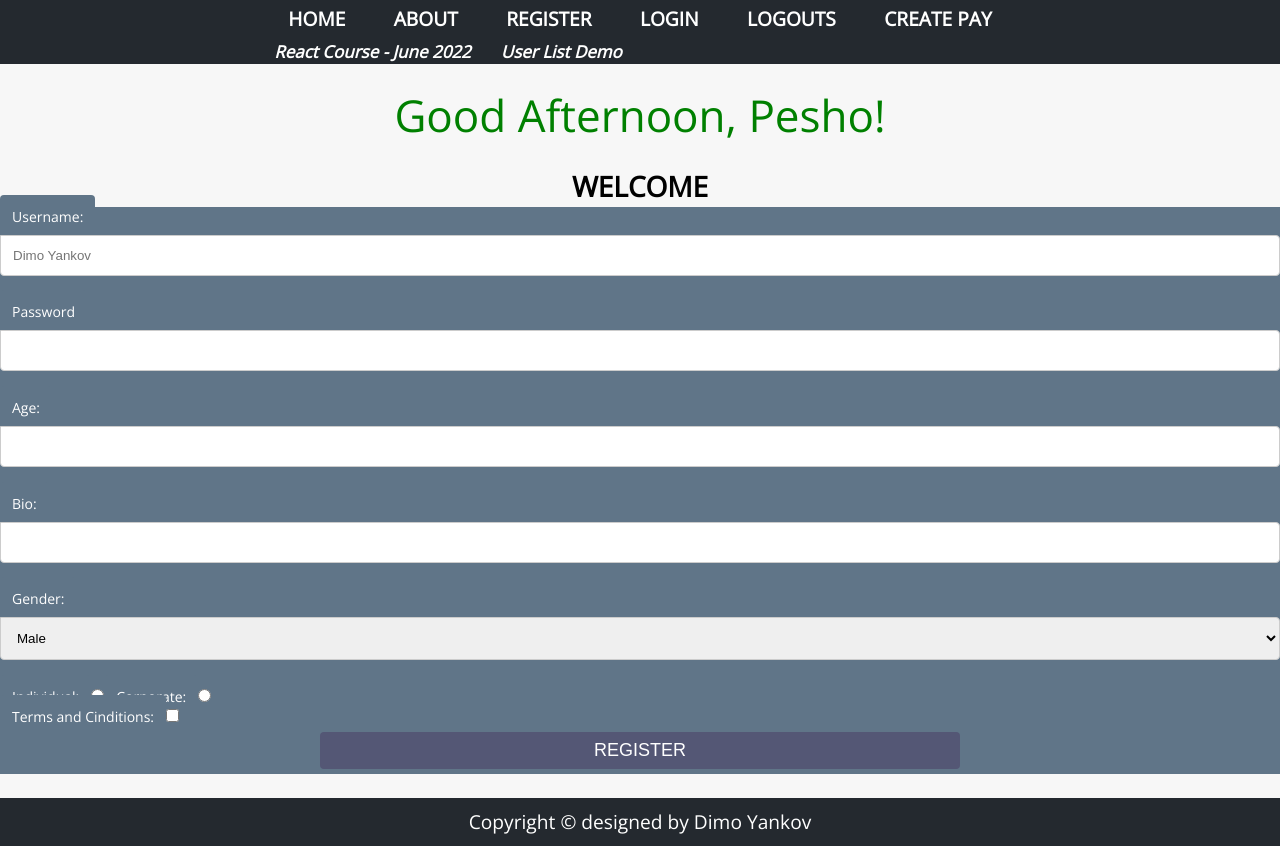
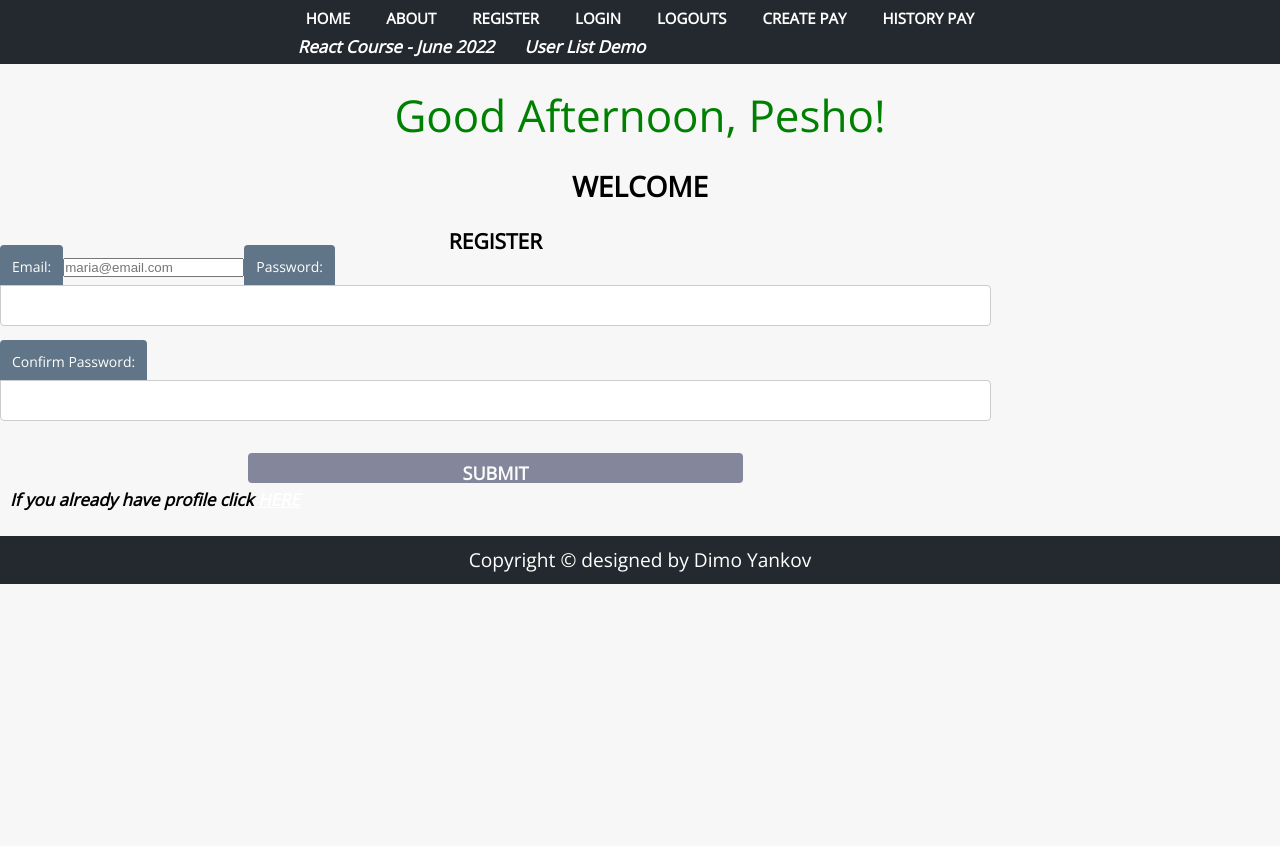
Before and after one commit to dimobs/client, a React (Create React App) app: page /register in a window 1280 px wide. After the commit the page ends 800 px from the top, so only its background shows below. Built offline with nearby package versions, Linux system fonts and the light colour scheme.

Commit message:
create pay and history pay

```diff
--- a/package.json
+++ b/package.json
@@ -7,6 +7,7 @@
     "react-dom": "^18.2.0",
     "react-router-dom": "^6.6.2",
     "react-scripts": "5.0.1",
+    "uniqid": "^5.4.0",
     "web-vitals": "^2.1.4"
   },
   "scripts": {
--- a/src/App.js
+++ b/src/App.js
@@ -4,16 +4,33 @@ import { Search } from './components/search/Search';
 import { UserList } from './components/user-list/UserList';
 import './App.css';
 import Salute from './services/Salute/Salute';
-import { Routes, Route } from 'react-router-dom';
+import { Routes, Route, useNavigate } from 'react-router-dom';
 // import { NotFound } from './pages/error/NotFound';
 import { Producs } from './pages/producs/Producs';
 import { Home } from './pages/home/Home';
 import { Login1 } from './pages/loginPage/Login1';
 import Register from './pages/loginPage/Register';
 import { CreatePay } from './pages/pays/CreatePay';
-
+import { useState } from 'react';
+import uniqid from 'uniqid'
+import { HistoryPage } from './pages/pays/HistoryPage';
 
 function App() {
+    const [pay, setPay] = useState([]);
+const navigate = useNavigate();
+
+const addPayHandler = (payData) => {
+setPay(state => [
+    ...state,
+    {
+        ...payData,
+        _id: uniqid
+    }
+]);
+
+navigate('/')
+}
+
     return (
         <div>
             <Salute />
@@ -21,7 +38,8 @@ function App() {
                 <Route path="/" element={<Home />} />
                 <Route path="/login" element={<Login1 />} />
                 <Route path="/register" element={<Register />} />
-                <Route path="/createPay" element={<CreatePay />} />
+                <Route path="/createPay" element={<CreatePay addPayHandler={addPayHandler}  />} />
+                <Route path="/historyPay" element={<HistoryPage pays={pay}  />} />
                 {/* <Route path="/login" element={<Register />} /> */}
                 {/* <Route path="/register" element={<Register />} /> */}
                 {/* <Route path="/search" element={<Search />} /> */}
--- a/src/components/common/Header.js
+++ b/src/components/common/Header.js
@@ -14,6 +14,7 @@ return (
                         <li><Link to="/login">Login</Link></li>
                         <li><Link to="/logout">Logouts</Link></li>
                         <li><Link to="/createPay">Create Pay</Link></li>
+                        <li><Link to="/historyPay">History Pay</Link></li>
                 </ul>
             </nav>
             <span className="course">React Course - June 2022</span>
--- a/src/components/common/common.module.css
+++ b/src/components/common/common.module.css
@@ -3,5 +3,6 @@ ul {
 }
 
 li {
-    margin: 5px;
+    margin: 3px;
+    font-size: 15px;
 }
--- a/src/components/user-list/user-edit/UserEdit.js
+++ b/src/components/user-list/user-edit/UserEdit.js
@@ -24,7 +24,7 @@ export const UserEdit = ({
                                 <label htmlFor="firstName">First name</label>
                                 <div className="input-wrapper">
                                     <span><i className="fa-solid fa-user"></i></span>
-                                    <input id="firstName" name="firstName" type="text" defaultValue={user.firstName} />
+                                    <input id="firstName" name="firstName" type="text" />
                                 </div>
                                 <p className="form-error">
                                     First name should be at least 3 characters long!
--- a/src/pages/loginPage/Register.js
+++ b/src/pages/loginPage/Register.js
@@ -1,82 +1,31 @@
-import { useState } from 'react';
-
-function Register() {
-    const [values, setValues] = useState({
-        username: "",
-        password: "",
-        age: "",
-        bio: "",
-         gender: "",
-        userType: "cororate",
-        tac: false,
-    });
-
-    const changeHandler = (e) => {
-        setValues(state => ({
-            ...state,
-            [e.target.name]: e.target.type == 'checkbox' ? e.target.checked : e.target.value
-        }));
-    };
-
-    const submitHandler = (e) => {
-        e.prevetDefault();
-        console.log(values);
-    }
-
+const Register = () => {
     return (
-        <div className=''>
-            <header className="">
-                <form action="" onSubmit={submitHandler}>
-                    <div className=''>
-                        <label htmlFor="username">Username:</label>
-                        <input
-                            id='username'
-                            type="text"
-                            name='username'
-                            onChange={changeHandler}
-                            value={values.username}
-                            placeholder='Dimo Yankov'
-                        />
-                    </div>
-                    <div>
-                        <label htmlFor="password">Password</label>
-                        <input type="password" id='password' name='password' value={values.password} onChange={changeHandler} />
-                    </div>
-                    <div>
-                        <label htmlFor="age">Age:</label>
-                        <input type="number" id='age' name='age' value={values.age} onChange={changeHandler} />
-                    </div>
-                    <div>
-                        <label htmlFor="bio">Bio:</label>
-                        <input type="text" id='bio' name='bio' value={values.bio} onChange={changeHandler} />
-                    </div>
-                    <div>
-                        <label htmlFor="gender">Gender:</label>
-                        <select name="gender" id="gender" value={values.gender} onChange={changeHandler}>
-                            <option value="m">Male</option>
-                            <option value="f">Female</option>
-                        </select>
-                    </div>
-                    <div>
-                        <label htmlFor="individual-user-type">Individual:</label>
-                        <input type="radio" name="userType" value='individual' id='índividual' onChange={changeHandler} />
-                        <label htmlFor="corporate-user-type">Corporate:</label>
-                        <input type="radio" name='userType' value="corporatate" id="corporate-user-type" onChange={changeHandler} />
-                    </div>
-                    <div>
-                        <label htmlFor="tac">Terms and Cinditions:</label>
-                        <input type="checkbox" name='tac' id='tac' checked={values.tac} onChange={changeHandler} />
-                    </div>
-
-                    <div>
-                        <input type="submit" value='register' disabled={!values.tac} />
-                    </div>
-                </form>
-            </header>
-        </div>
-    )
-
-
-}
+        <section id="register-page" className="content auth">
+            <form id="register">
+                <div className="container">
+                    <div className="brand-logo" />
+                    <h1>Register</h1>
+                    <label htmlFor="email">Email:</label>
+                    <input
+                        type="email"
+                        id="email"
+                        name="email"
+                        placeholder="maria@email.com"
+                    />
+                    <label htmlFor="pass">Password:</label>
+                    <input type="password" name="password" id="register-password" />
+                    <label htmlFor="con-pass">Confirm Password:</label>
+                    <input type="password" name="confirm-password" id="confirm-password" />
+                    <input className="btn submit" type="submit" />
+                    <p className="field">
+                        <span>
+                            If you already have profile click <a href="#">here</a>
+                        </span>
+                    </p>
+                </div>
+            </form>
+        </section>
+    );
+};
 
 export default Register;
--- a/src/pages/pays/CreatePay.js
+++ b/src/pages/pays/CreatePay.js
@@ -1,20 +1,30 @@
 import styles from './createPay.module.css'
+import {Link } from 'react-router-dom';
 
-export const CreatePay = () => {
+
+export const CreatePay = ({addPayHandler}) => {
+
+const onSubmit = (e) => {
+  e.preventDefault();
+
+  const payData = Object.fromEntries(new FormData(e.target));
+
+  console.log(payData);
+  addPayHandler(payData)
+}
+
 
     return (
         <>
  <>
   <div className={styles.admin}>
-    <li>
-      <a href="/paymentHistory">View History</a>
-    </li>
+    {/* <li><a href="/paymentHistory">View History</a></li> */}
   </div>
   <h1>Payment Page</h1>
   <p>Expense Tracker</p>
   <i className={styles["fa-regular fa-arrow-right-to-arc"]} />
   <div className= {styles.form}>
-    <form action="/createPay" method="POST">
+    <form id="createPay"  onSubmit={onSubmit} >
       <select name="sender">
         <option>Select Sender Name*</option>
         <option value="Todor" selected="">
@@ -48,7 +58,6 @@ export const CreatePay = () => {
         <input
           name="date"
           type="text"
-          defaultValue="{{dateBg}}"
           placeholder="{{dateBg}}"
         />
         <label style={{ display: "inline-block" }} htmlFor="amount">
@@ -59,8 +68,7 @@ export const CreatePay = () => {
             placeholder="0.00*"
             id="amount"
             name="amount"
-            defaultValue=""
-          />
+                    />
           <i className={styles["fas fa-hand-holding-usd"]} />
         </div>
         {"{"}
@@ -78,7 +86,7 @@ export const CreatePay = () => {
             id="name"
             placeholder="Pay for?"
             name="description"
-            defaultValue={""}
+
           />
           {"{"}
           {"{"}!--{" "}
@@ -91,9 +99,9 @@ export const CreatePay = () => {
           placeholder="Add image"
           id="image"
           name="imageUrl"
-          defaultValue=""
+
         />
-        <input type="submit" defaultValue="Publish" />
+        <input type="submit" />
       </h5>
     </form>
   </div>
--- /dev/null
+++ b/src/pages/pays/HistoryPage.js
@@ -0,0 +1,49 @@
+
+ export const HistoryPage = ({
+  pay
+}) => {
+
+  return (
+    <>
+     <div className="admin">
+    <li><a href="/createPay">Create</a></li>
+    <p>Table:</p>
+    {"{"}
+    {"{"}#each tablePays{"}"}
+    {"}"}
+    {"{"}
+    {"{"}&gt; payPreview{"}"}
+    {"}"}
+    {"{"}
+    {"{"}else{"}"}
+    {"}"}
+    <p>
+      No pays in database. <a href="/createPay">Create the first listing!</a>
+    </p>
+    {"{"}
+    {"{"}/each{"}"}
+    {"}"}
+    {pay?.map(x => {
+      console.log(x);
+    })}
+    <table>
+      <colgroup className="colgroup">
+        <col style={{ backgroundColor: "burlywood" }} />
+        <col span={99} />
+      </colgroup>
+      <tbody>
+        <tr className="tr">
+          <th>Date:</th>
+          <th>owner:</th>
+          <th>Sender</th>
+          <th>Resiver</th>
+          <th>Money</th>
+          <th>Description</th>
+        </tr>
+        <tr className="tr" />
+      </tbody>
+    </table>
+  </div>
+    </>
+  )
+ }
```
Also changed, not shown: src/pages/loginPage/Register2.js (added, +82 -0 lines), src/services/itemPay.js (added, +9 -0 lines), 1 other file (tests, documents, lock files or other folders).
